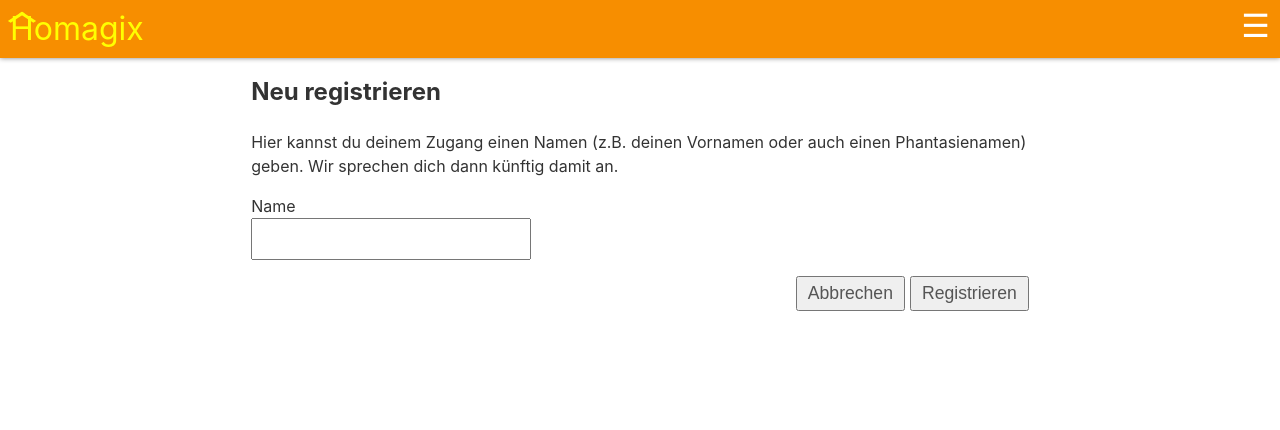
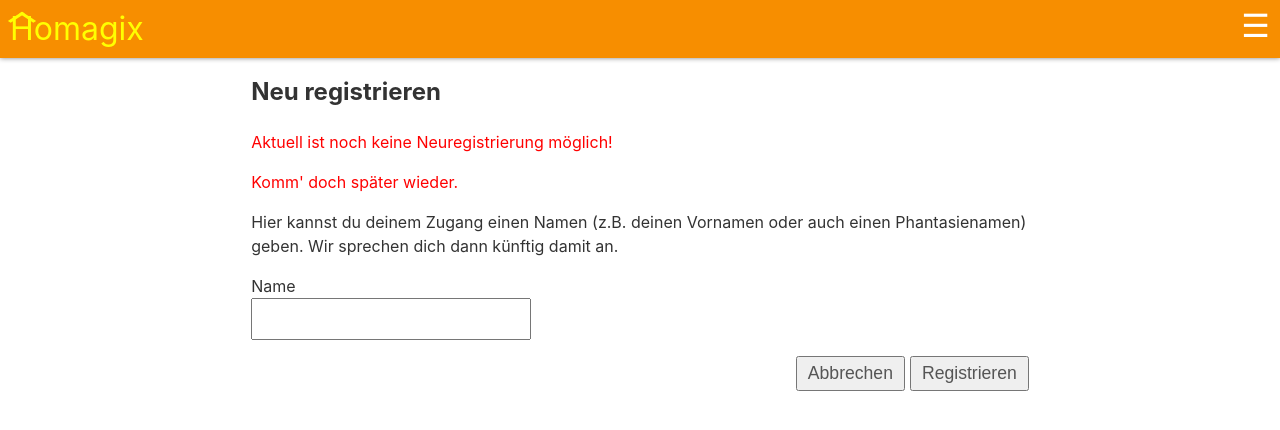
Before and after one commit to homagix/homagix, a Nuxt app: page /register in a window 1280 px wide. Shown: the top 430 px of the page. Built offline with nearby package versions, Linux system fonts and the light colour scheme; no server answers.

Commit message:
feat: de-activate new registratios for now

```diff
--- a/pages/register.vue
+++ b/pages/register.vue
@@ -5,21 +5,26 @@ const messages = useMessages()
 const firstName = ref("")
 const valid = computed(() => firstName.value !== "")
 
-async function register() {
-  try {
-    const data = await $fetch("/api/accounts", { method: "post", body: { firstName: firstName.value } })
-    const token = useCookie("token")
-    token.value = data.token
-    router.replace("/setpwd")
-  } catch (error) {
-    messages.setServerError(error)
-  }
-}
+// async function register() {
+//   try {
+//     const data = await $fetch("/api/accounts", { method: "post", body: { firstName: firstName.value } })
+//     const token = useCookie("token")
+//     token.value = data.token
+//     router.replace("/setpwd")
+//   } catch (error) {
+//     messages.setServerError(error)
+//   }
+// }
 </script>
 
 <template>
-  <form @submit.prevent="register">
+  <form submit.prevent="register">
     <h2 class="title">Neu registrieren</h2>
+    <div class="error">
+      <p>Aktuell ist noch keine Neuregistrierung möglich!</p>
+      <p>Komm' doch später wieder.</p>
+    </div>
+
     <p>
       Hier kannst du deinem Zugang einen Namen (z.B. deinen Vornamen oder auch einen Phantasienamen) geben. Wir sprechen
       dich dann künftig damit an.
```
Also changed, not shown: 1 other file (tests, documents, lock files or other folders).
